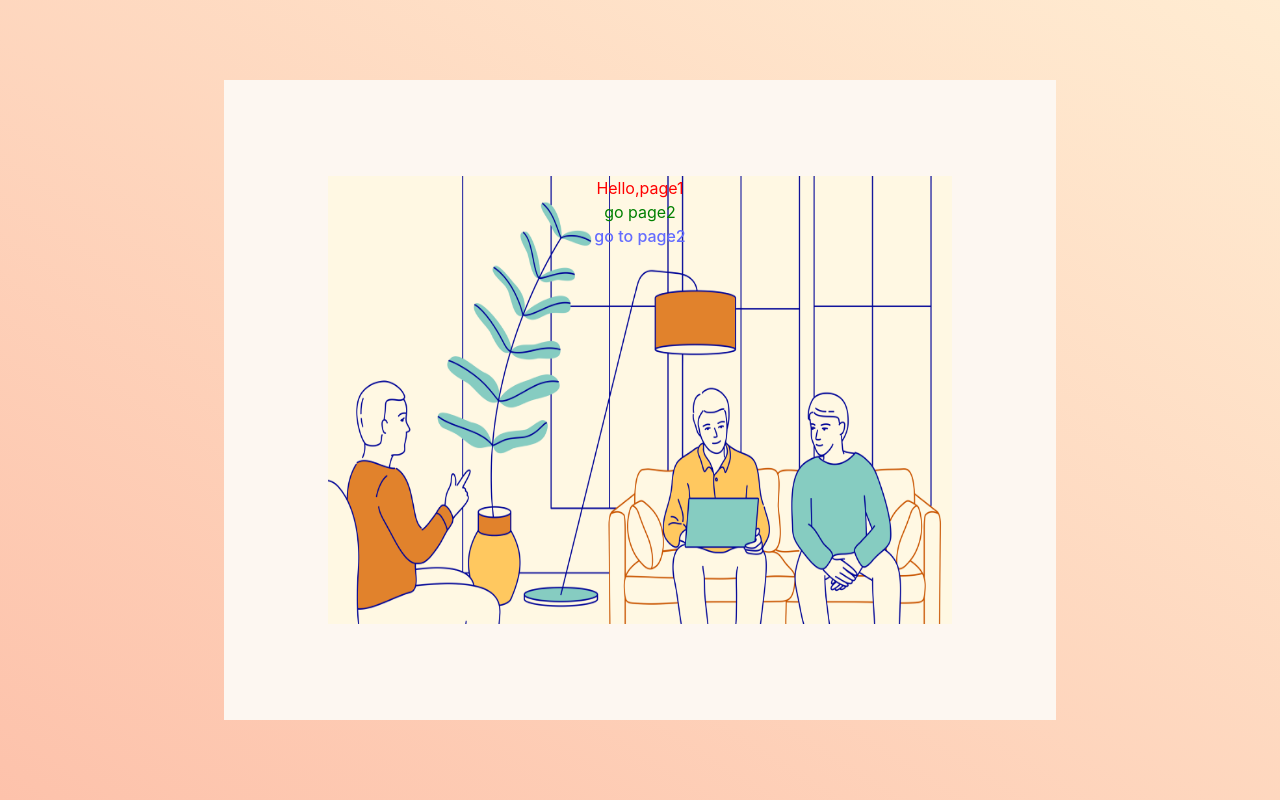
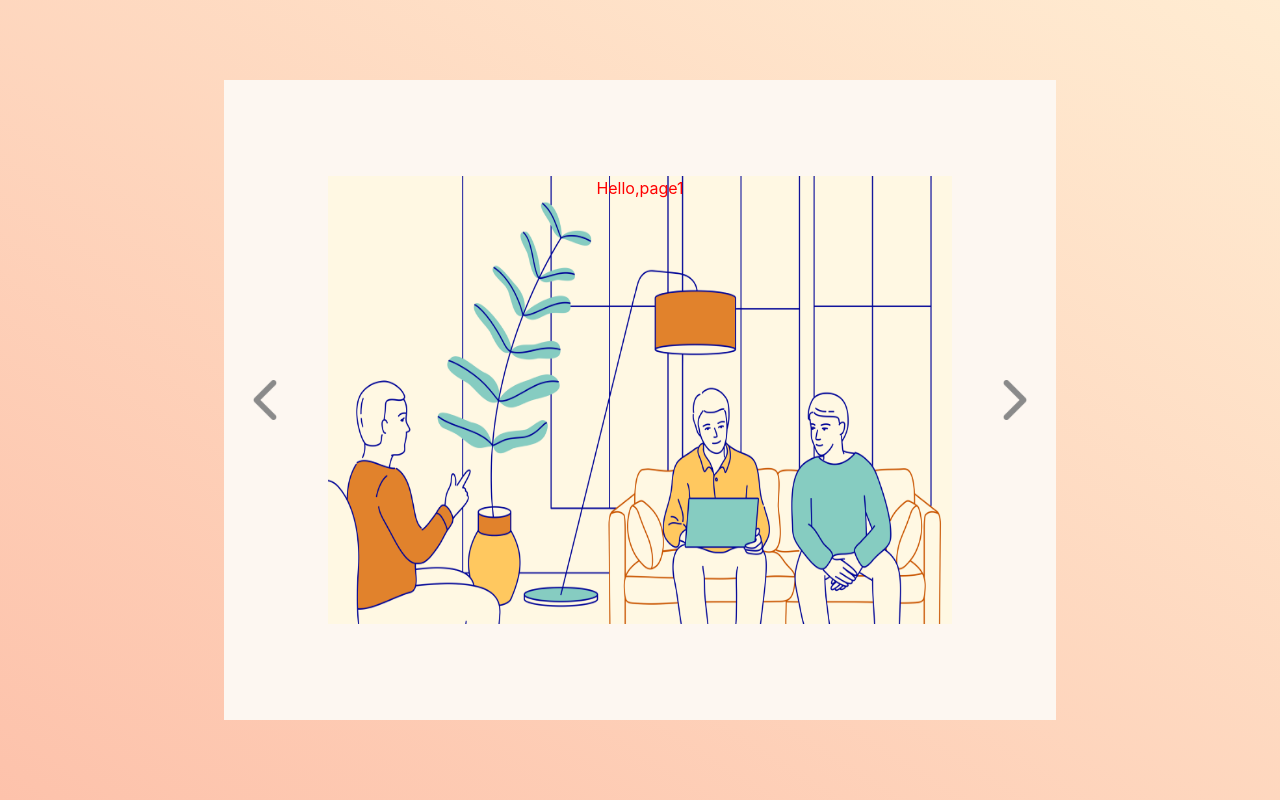
Before and after one commit to Argrule/invitatioin-letter, a Vue app: page /home/page1 in a window 1280 px wide. Built offline with nearby package versions, Linux system fonts and the light colour scheme.

Commit message:
调整home页

```diff
--- a/src/components/page1.vue
+++ b/src/components/page1.vue
@@ -1,39 +1,18 @@
 <template>
-  <div class="center">
     <div class="incenter">
-      <div style="color: red">Hello,page1</div>
-      <div style="color: green" @click="goPage">go page2</div>
-      <router-link to="page2">go to page2</router-link>
+        <div style="color: red">Hello,page1</div>
     </div>
-  </div>
+
 </template>
 
 <script>
-export default {
-  data() {
-    return {};
-  },
-  methods: {
-    goPage() {
-      this.$router.push("page" + 2);
-      // this.$router.go(-1);
-    },
-  },
-};
 </script>
 
 <style scoped>
-.center {
-  height: 100%;
-  width: 100%;
-  display: flex;
-  justify-content: center;
-  align-items: center;
-}
 .incenter {
-  background: url("../assets/page1.png");
-  background-size: 100% 100%;
-  height: 70%;
-  width: 75%;
+    background: url("../assets/page1.png");
+    background-size: 100% 100%;
+    height: 70%;
+    width: 75%;
 }
 </style>
--- a/src/components/page2.vue
+++ b/src/components/page2.vue
@@ -1,10 +1,8 @@
 <template>
-  <div class="center">
     <div class="incenter">
       <div style="color: red">Hello,page2</div>
       <router-link to="page3">go to page3</router-link>
     </div>
-  </div>
 </template>
 
 <script>
@@ -22,13 +20,6 @@ export default {
 </script>
 
 <style scoped>
-.center {
-  height: 100%;
-  width: 100%;
-  display: flex;
-  justify-content: center;
-  align-items: center;
-}
 .incenter {
   background: url("../assets/page2.png");
   background-size: 100% 100%;
--- a/src/views/home.vue
+++ b/src/views/home.vue
@@ -1,13 +1,68 @@
 <template>
     <!-- 信的内容，容器 -->
     <div class="letter_content">
+        <div class="center">
+            <!-- 左箭头 -->
+            <div class="arrow_l" @click="goPageLast"></div>
             <router-view />
+            <!-- 右箭头 -->
+            <div class="arrow_r" @click="goPageNext"></div>
+        </div>
     </div>
 </template>
 
-<script setup></script>
+<script>
+export default {
+    data() {
+        return {
+            num:1,
+        };
+    },
+    methods: {
+        goPageLast() {
+            this.num--;
+            if (this.num==0) {
+                this.$router.push('/letter');
+            } else {
+                this.$router.push("page" + this.num);
+            }
+            // this.$router.go(-1);
+        },
+        goPageNext() {
+            this.num++;
+            if(this.num>4)
+            this.$router.push("/home");
+            else
+            this.$router.push("page" + this.num);
+            // this.$router.go(-1);
+        },
+    },
+};
+</script>
 
 <style scoped>
+.center {
+    height: 100%;
+    width: 100%;
+    display: flex;
+    justify-content: space-around;
+    align-items: center;
+}
+
+.arrow_l {
+    height: 40px;
+    width: 40px;
+    background: url("../assets/left.png");
+    background-size: 100% 100%;
+}
+
+.arrow_r {
+    height: 40px;
+    width: 40px;
+    background: url("../assets/right.png");
+    background-size: 100% 100%;
+}
+
 .letter_content {
     width: 65vw;
     height: 80vh;
```
Also changed, not shown: src/assets/left.png (added), src/assets/right.png (added). Lines whose indentation alone changed are shown as unchanged.
